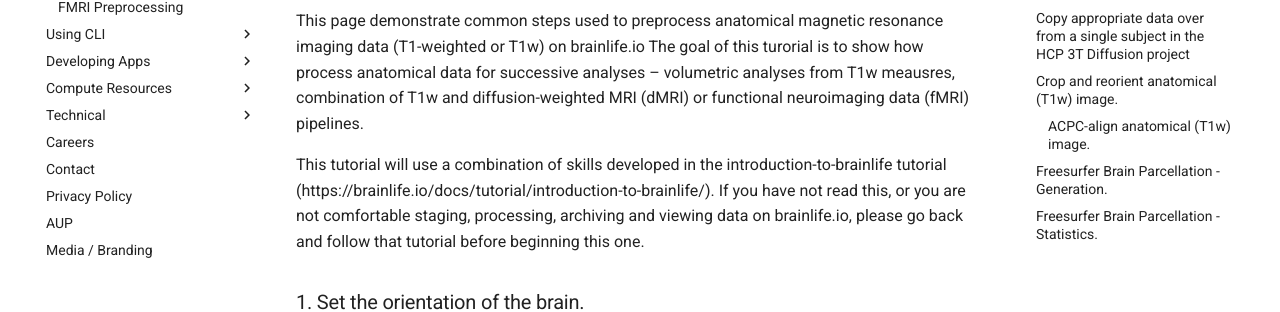
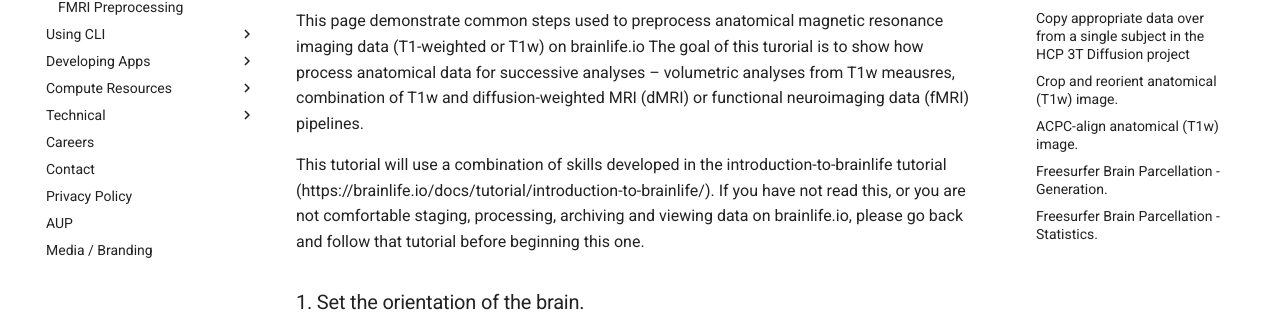
Before and after one commit to brainlife/docs, an MkDocs documentation site: the page built from docs/tutorial/t1w-preprocessing.md, in a window 1280 px wide. Shown: the part 346-658 px from the top of the page. Built offline with MkDocs 1.6.1 and Material for MkDocs 9.7.7, drawn with Linux system fonts in a browser that asks for light colours; comment, search, counter and statistics services are not loaded.

Commit message:
Update t1w-preprocessing.md

```diff
--- a/docs/tutorial/t1w-preprocessing.md
+++ b/docs/tutorial/t1w-preprocessing.md
@@ -64,7 +64,7 @@
 
 Once you're happy with the alignment, you can move onto ACPC aligning the cropped & reoriented anatomical data!
 
-##### ACPC-align anatomical (T1w) image.
+### ACPC-align anatomical (T1w) image.
 
 1. On the 'Process' tab, click 'Submit App' to submit a new application.
     * In the search bar, type 'HCP ACPC Alignment (T1w)'
```
